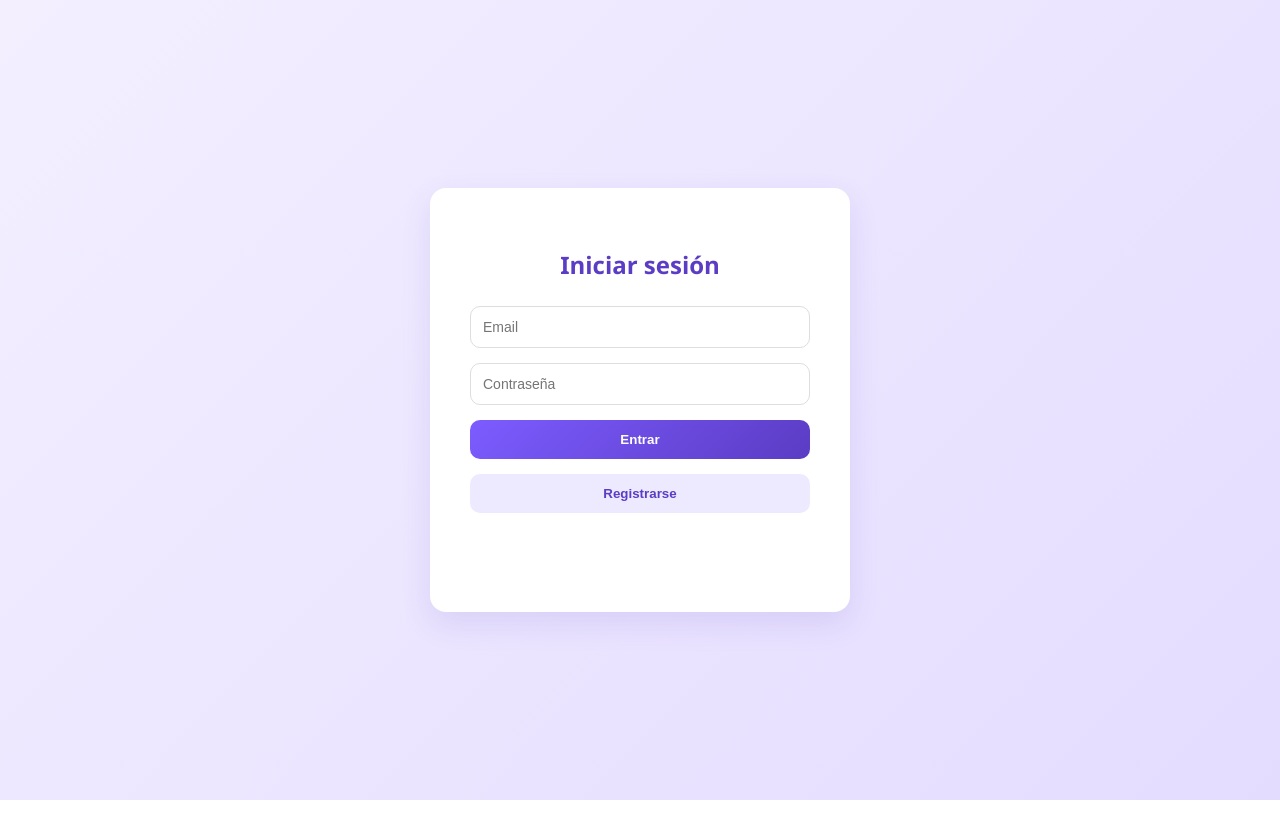
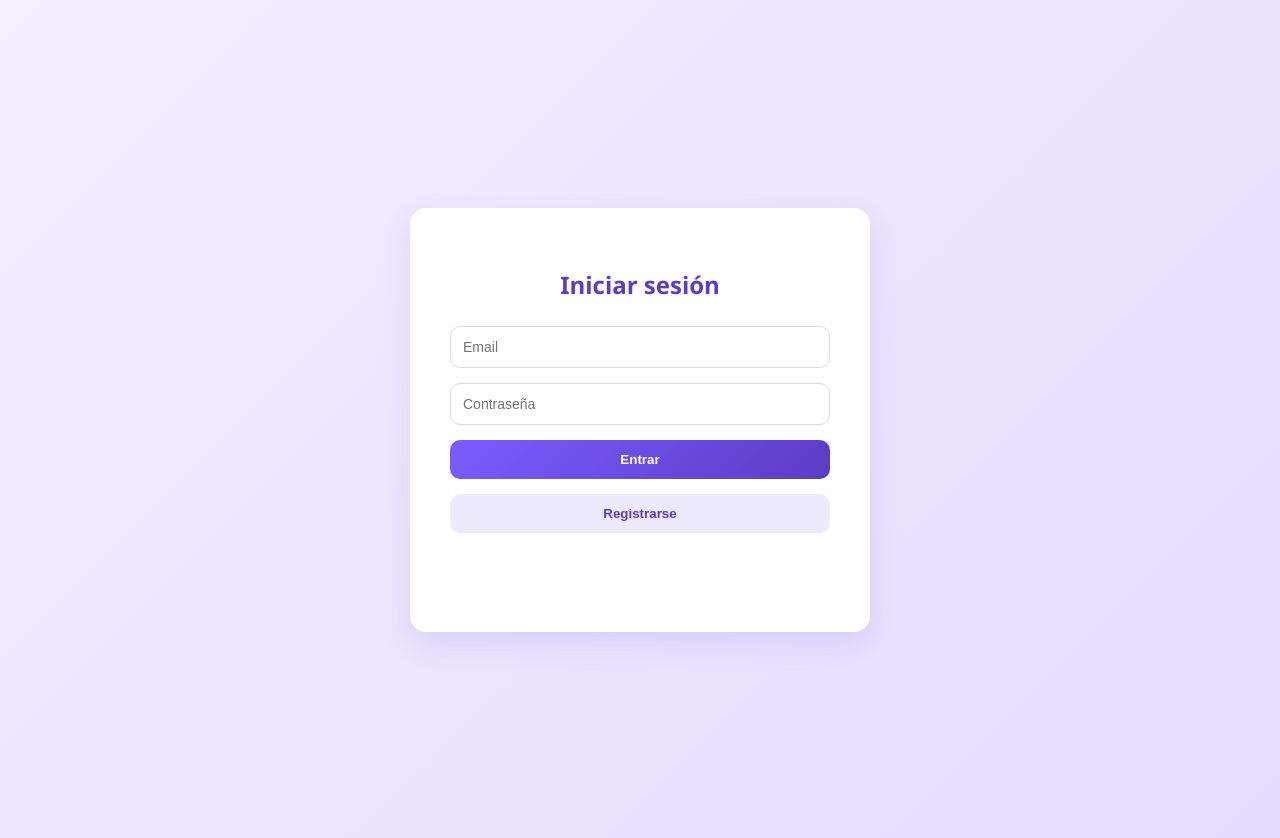
Before and after one commit to ValeSanguinetti/mi-diario-lecturasV2, a website: page index.html in a window 1280 px wide. Before the commit the page ends 800 px from the top, so only its background shows below. Drawn offline with nearby package versions, Linux system fonts and the light colour scheme.

Commit message:
Proyecto actualizado 04/03/26 16:31

```diff
--- a/css/login.css
+++ b/css/login.css
@@ -1,21 +1,23 @@
 /* ===== LOGIN ===== */
 
 /* ===== LOGIN VIOLETA ===== */
+
 
 .login-body {
   margin: 0;
   font-family: 'Segoe UI', sans-serif;
   background: linear-gradient(135deg, #f3efff, #e4dcff);
-   min-height: 100svh;
+  min-height: 100svh;
   display: flex;
   justify-content: center;
   align-items: center;
+  padding: 20px; /* 👈 clave para que no toque los bordes */
 }
-
 .login-card {
   background: #ffffff;
   padding: 40px;
-  width: 340px;
+  width: 100%;
+  max-width: 380px; /* límite máximo */
   border-radius: 16px;
   box-shadow: 0 12px 30px rgba(88, 63, 188, 0.12);
   display: flex;
```
